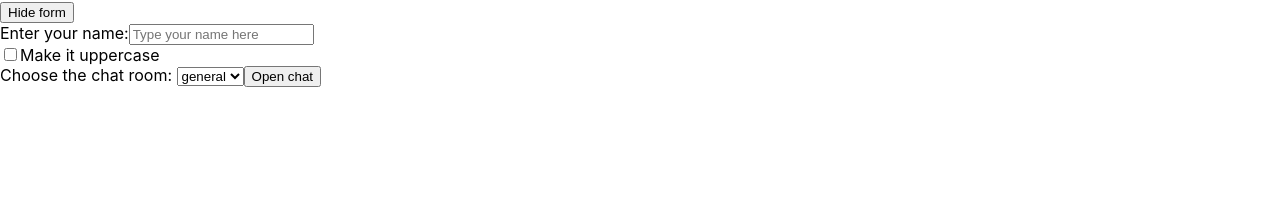
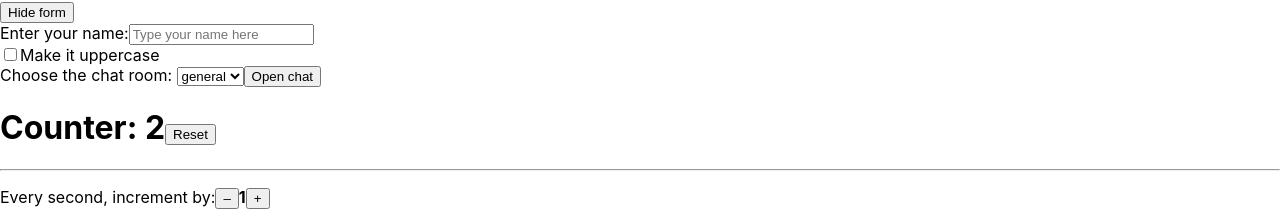
Before and after one commit to Faridmia/React-Js, a React (Create React App) app in the folder react-vs-nextjs/react-typescript/: page / in a window 1280 px wide. Shown: the part 10973-11195 px from the top of the page. Before the commit the page ends 11060 px from the top, so only its background shows below. Built offline with nearby package versions, Linux system fonts and the light colour scheme.

Commit message:
increment decrement

```diff
--- a/react-vs-nextjs/react-typescript/src/App.tsx
+++ b/react-vs-nextjs/react-typescript/src/App.tsx
@@ -16,6 +16,7 @@
 import EffectsApp from "./component/Effectsapp";
 import Form from "./component/Form";
 import ComponentApp from "./component/FromShowHide";
+import IncrementDecrement from "./component/IncrementDecrement";
 import InputData from "./component/inputField";
 import FormSubmit from "./component/ManagingState/Answerfield";
 import Messenger from "./component/ManagingState/Parentcontact";
@@ -80,6 +81,7 @@
         <InputData />
         <ComponentApp />
         <EffectsApp />
+        <IncrementDecrement />
       </div>
     </>
   );
--- /dev/null
+++ b/react-vs-nextjs/react-typescript/src/component/IncrementDecrement.js
@@ -0,0 +1,44 @@
+import { useEffect, useState } from "react";
+
+export default function IncrementDecrement() {
+  const [count, setCount] = useState(0);
+  const [increment, setIncrement] = useState(1);
+
+  useEffect(() => {
+    const id = setInterval(() => {
+      setCount((c) => c + increment);
+    }, 3000);
+
+    return () => {
+      clearInterval(id);
+    };
+  }, []);
+  return (
+    <>
+      <h1>
+        Counter: {count}
+        <button onClick={() => setCount(0)}>Reset</button>
+      </h1>
+      <hr />
+      <p>
+        Every second, increment by:
+        <button
+          disabled={increment === 0}
+          onClick={() => {
+            setIncrement((i) => i - 1);
+          }}
+        >
+          –
+        </button>
+        <b>{increment}</b>
+        <button
+          onClick={() => {
+            setIncrement((i) => i + 1);
+          }}
+        >
+          +
+        </button>
+      </p>
+    </>
+  );
+}
```
